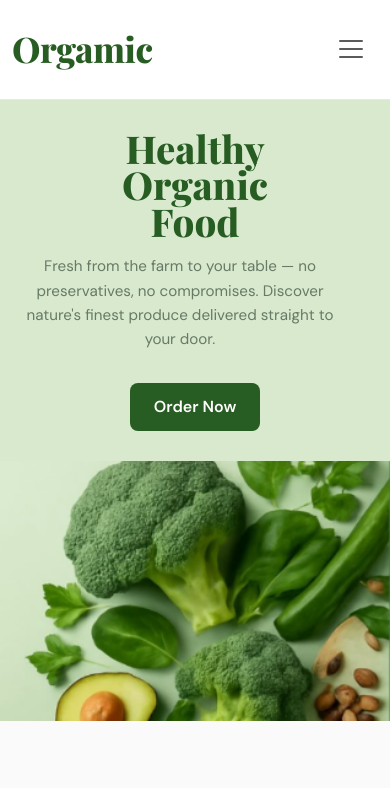
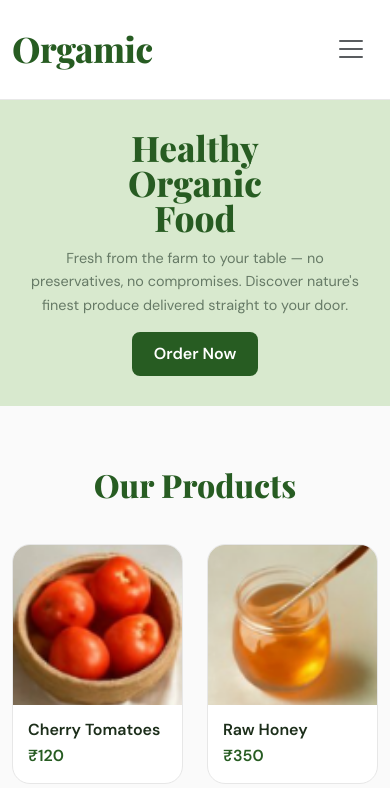
Before and after one commit to shivanianil8/organic-food-ui, a plain HTML site: page index.html in a window 390 px wide. Shown: the top 788 px of the page. Drawn offline with nearby package versions, Linux system fonts and the light colour scheme.

Commit message:
Hero image corrected

```diff
--- a/index.html
+++ b/index.html
@@ -53,7 +53,7 @@
   <div class="container-fluid px-0">
     <div class="row g-0 align-items-stretch">
 
-      <div class="col-lg-3 col-md-4">
+      <div class="col-lg-4 col-md-5">
         <div class="hero-text">
           <h1>
             Healthy<br>
@@ -69,7 +69,7 @@
         </div>
       </div>
 
-     <div class="col-lg-9 col-md-8 hero-img-col">
+     <div class="col-lg-8 col-md-7 hero-img-col">
         <img
           src="images/hero.png"
           alt="Fresh organic vegetables and herbs">
--- a/style.css
+++ b/style.css
@@ -65,7 +65,6 @@ body {
 }
 
 /* ================= HERO ================= */
-
 /* ================= HERO ================= */
 
 .hero{
@@ -73,55 +72,88 @@ body {
 }
 
 .hero .row{
-    min-height: 260px;
+    min-height: 220px;
 }
 
 .hero-text{
-    padding: 25px;
-    height: 260px;
+    padding: 20px 35px;
+    height: 220px;
     display: flex;
     flex-direction: column;
     justify-content: center;
 }
 
 .hero h1{
-    font-family:'Playfair Display',serif;
-    font-size: 3.5rem;
-    line-height: 0.95;
+    font-family:'Playfair Display', serif;
+    font-size: 2.8rem;
+    line-height: 1;
     font-weight: 800;
     color: var(--green-dark);
-    margin-bottom: 15px;
+    margin-bottom: 12px;
 }
 
 .hero p{
-    font-size: 0.95rem;
+    max-width: 300px;
+    font-size: 0.9rem;
     line-height: 1.6;
     color: var(--muted);
-    max-width: 320px;
+    margin-bottom: 0;
 }
 
 .btn-hero{
-    display:inline-block;
-    margin-top:15px;
-    background:var(--green-dark);
-    color:#fff;
-    padding:12px 24px;
-    border-radius:8px;
-    text-decoration:none;
-    font-weight:600;
+    display: inline-block;
+    margin-top: 15px;
+    background: var(--green-dark);
+    color: #fff;
+    text-decoration: none;
+    padding: 10px 22px;
+    border-radius: 8px;
+    font-weight: 600;
+    width: fit-content;
 }
 
 .hero-img-col{
-    height:260px;
-    overflow:hidden;
+    height: 220px;
+    overflow: hidden;
 }
 
 .hero-img-col img{
-    width:100%;
-    height:100%;
-    object-fit:cover;
-    object-position:center;
+    width: 100%;
+    height: 100%;
+    object-fit: cover;
+    object-position: center;
 }
+
+/* Mobile */
+
+@media (max-width:768px){
+
+    .hero-text{
+        height: auto;
+        padding: 30px 20px;
+        text-align: center;
+    }
+
+    .hero h1{
+        font-size: 2.2rem;
+    }
+
+    .hero p{
+        max-width: 100%;
+        margin: 0 auto;
+    }
+
+    .btn-hero{
+        margin: 15px auto 0;
+    }
+
+    .hero-img-col{
+        display: none;
+    }
+}
+/* ================= HERO ================= */
+
+
 /* ================= PRODUCTS ================= */
 
 .products-section {
@@ -319,7 +351,7 @@ body {
     text-align: center;
     align-items: center;
   }
-}
+
 
 @media (max-width: 576px) {
   .hero h1 {
```
